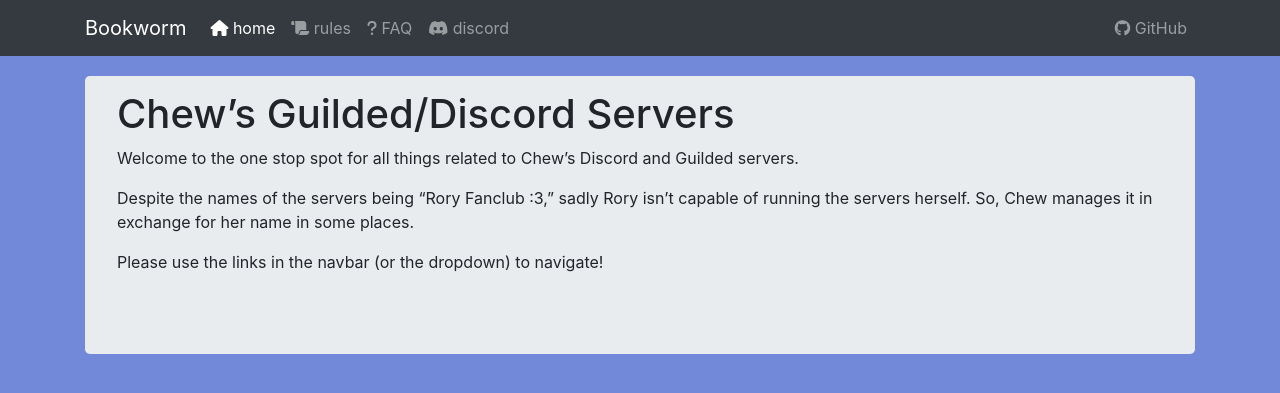
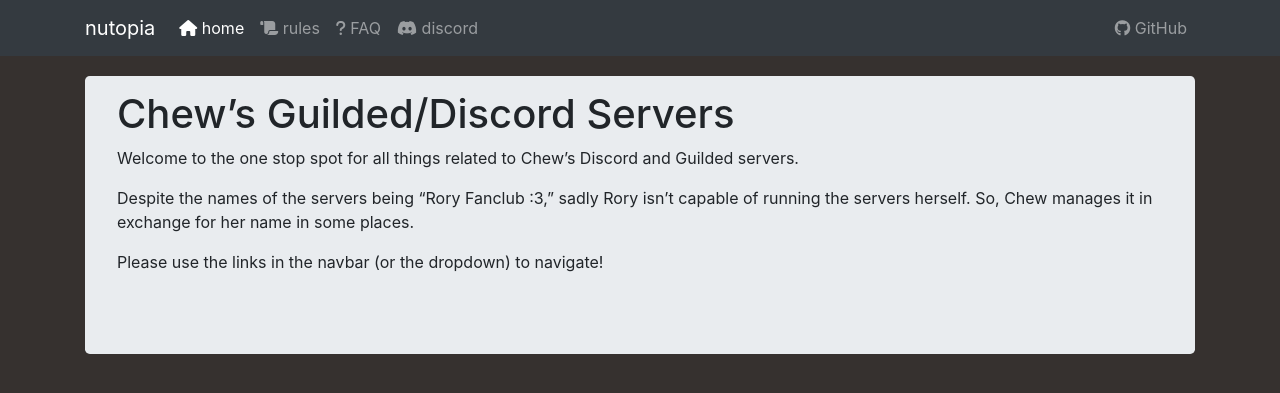
Before and after one commit to Epikest/nutopia, a Jekyll site: the page built from index.md, in a window 1280 px wide. Shown: the top 393 px of the page. Built offline with Jekyll 4.4.1, drawn with Linux system fonts in a browser that asks for light colours; nearby versions of some CDN libraries.

Commit message:
Update default.html

```diff
--- a/_layouts/default.html
+++ b/_layouts/default.html
@@ -1,12 +1,12 @@
 <!DOCTYPE html>
 <html lang="en" dir="ltr">
 {% include header.html %}
-<body style="background-color: #7289DA;">
+<body style="background-color: #36312F;">
 <header></header>
 
 <nav class="navbar navbar-expand-lg navbar-dark bg-dark">
     <div class="container">
-        <a class="navbar-brand" href="/">Bookworm</a>
+        <a class="navbar-brand" href="/">nutopia</a>
         <button class="navbar-toggler" type="button" data-toggle="collapse" data-target="#navbarSupportedContent" aria-controls="navbarSupportedContent" aria-expanded="false" aria-label="Toggle navigation">
             <span class="navbar-toggler-icon"></span>
         </button>
```
